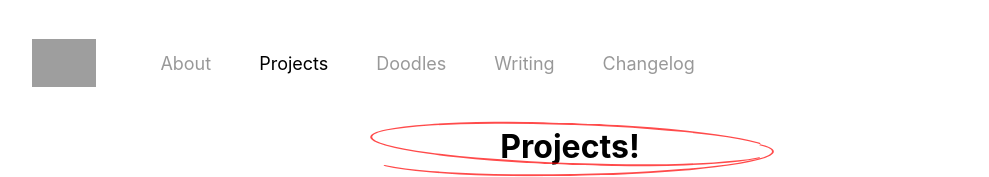
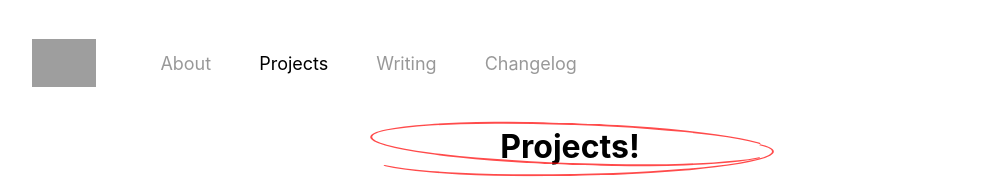
Before and after one commit to zhaovan/personal-site, a Next.js app: page /projects in a window 1280 px wide. Shown: the top 177 px of the page, without its empty margins (70-1059 px from the left). Built offline with nearby package versions, Linux system fonts and the light colour scheme; grey boxes are pictures that could not be loaded; a web font is replaced by a local one.

Commit message:
remove doodls from header

```diff
--- a/components/navbar.js
+++ b/components/navbar.js
@@ -31,14 +31,6 @@ export default function NavBar({ currPage, blogPost }) {
               Projects
             </li>
           </Link>
-          <Link href="/doodles">
-            <li
-              className={styles.horizontal}
-              style={currPage == "doodles" ? active : notActive}
-            >
-              Doodles
-            </li>
-          </Link>
           <Link href="/writing">
             <li
               className={styles.horizontal}
@@ -55,14 +47,6 @@ export default function NavBar({ currPage, blogPost }) {
               Changelog
             </li>
           </Link>
-          {/* <Link href="/values">
-            <li
-              className={styles.horizontal}
-              style={currPage == "values" ? active : notActive}
-            >
-              Values
-            </li>
-          </Link> */}
         </ul>
         <hr className={styles.line} />
       </div>
```
